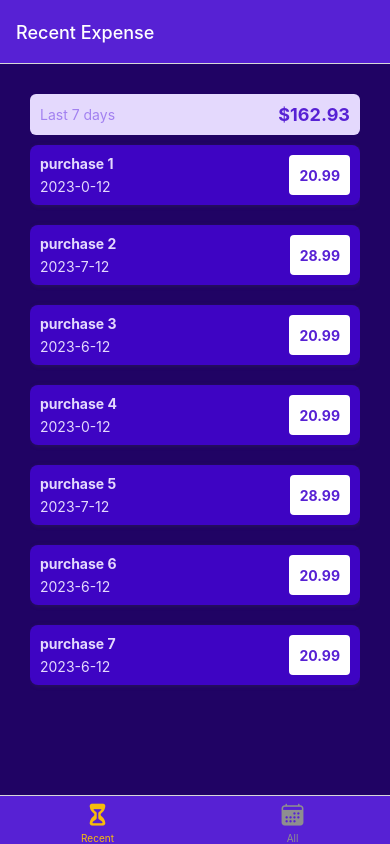
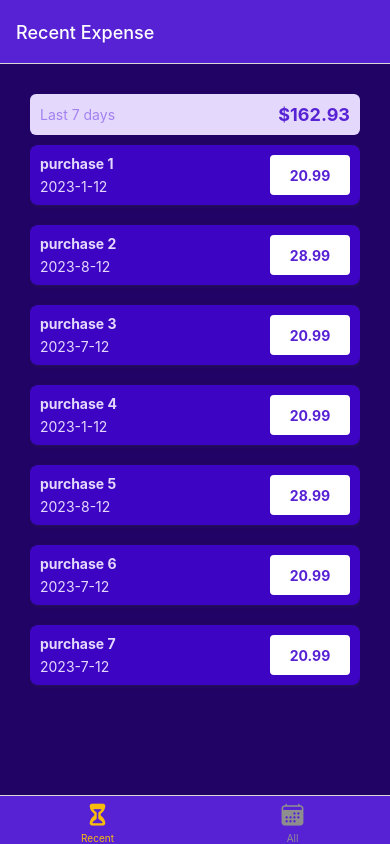
Before and after one commit to gamerfoxx/React-Native-Expense-Tracker, a React Native app: screen /RecentExpense in a window 390 px wide. Built offline with nearby package versions, Linux system fonts and the light colour scheme.

Commit message:
fix utility

```diff
--- a/components/ExpensesOutput/ExpenseItem.js
+++ b/components/ExpensesOutput/ExpenseItem.js
@@ -51,6 +51,7 @@ const styles = StyleSheet.create({
 		justifyContent: 'center',
 		alignItems: 'center',
 		borderRadius: 4,
+		minWidth: 80,
 	},
 	amount: {
 		color: GlobalStyles.colors.primary4,
--- a/util/date.js
+++ b/util/date.js
@@ -1,3 +1,3 @@
 export function getFormatedDate(date) {
-	return `${date.getFullYear()}-${date.getMonth()}-${date.getDate()}`;
+	return `${date.getFullYear()}-${date.getMonth() + 1}-${date.getDate()}`;
 }
```
